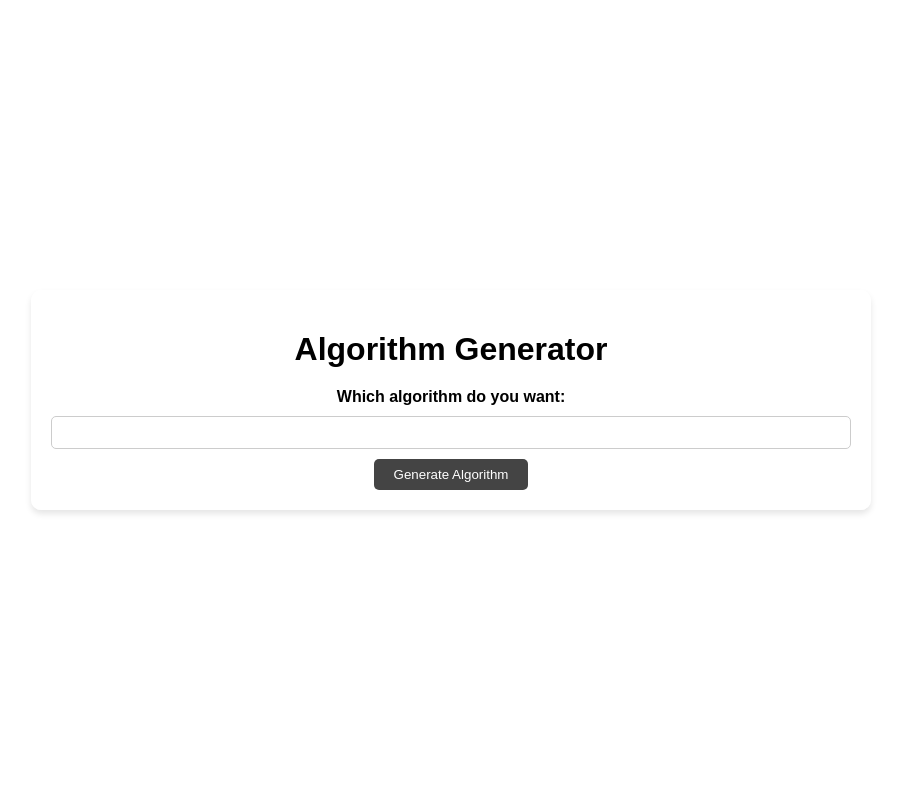
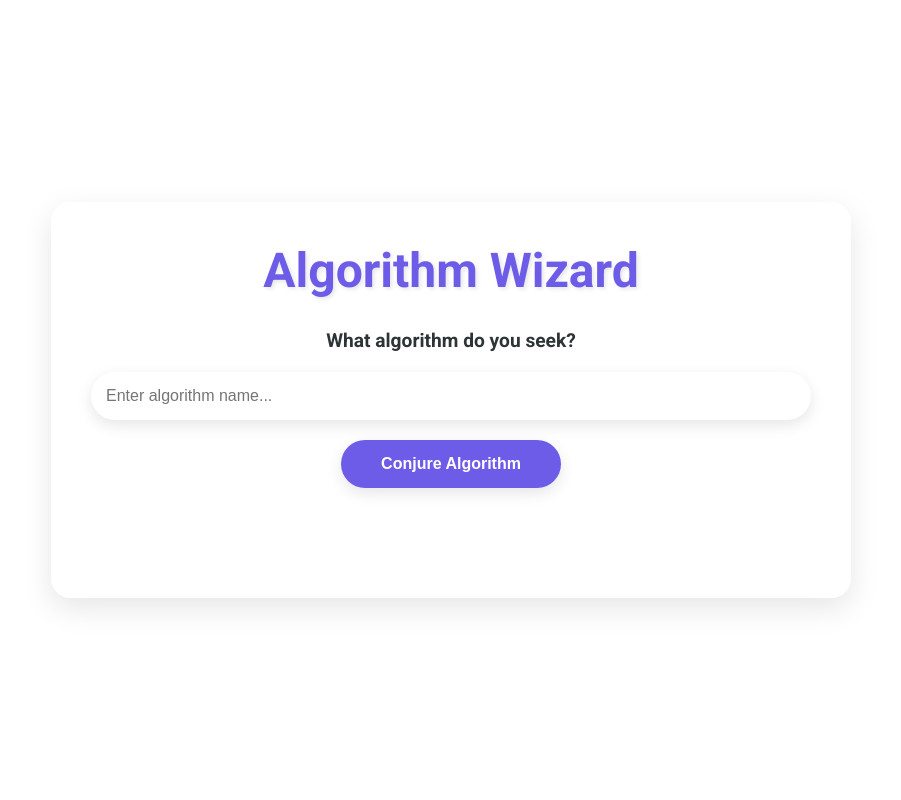
Before and after one commit to kvcops/KV-Nexus, a Flask app: page /algorithm_generation in a window 1280 px wide. Shown: the whole page, without its empty margins (189-1090 px from the left). Run offline with Flask 2, Linux system fonts and the light colour scheme; data that the repository does not hold is empty.

Commit message:
Update algorithm_generation.html

```diff
--- a/templates/algorithm_generation.html
+++ b/templates/algorithm_generation.html
@@ -1,199 +1,237 @@
 <!DOCTYPE html>
-<html>
+<html lang="en">
 <head>
-    <title>Algorithm</title>
+    <meta charset="UTF-8">
     <meta name="viewport" content="width=device-width, initial-scale=1.0">
+    <title>Algorithm Wizard</title>
     <style>
-        body {
-            font-family: Arial, sans-serif;
+        @import url('https://fonts.googleapis.com/css2?family=Roboto:wght@300;400;700&display=swap');
+
+        :root {
+            --primary-color: #6c5ce7;
+            --secondary-color: #a29bfe;
+            --text-color: #2d3436;
+            --background-color: rgba(255, 255, 255, 0.9);
+        }
+
+        * {
             margin: 0;
             padding: 0;
+            box-sizing: border-box;
+        }
+
+        body {
+            font-family: 'Roboto', sans-serif;
+            background-size: cover;
+            background-repeat: no-repeat;
+            background-position: center;
+            background-attachment: fixed;
+            color: var(--text-color);
+            min-height: 100vh;
             display: flex;
             justify-content: center;
             align-items: center;
-            min-height: 100vh; /* Ensure background image covers full screen height */
-            background-size: cover;
-            background-repeat: no-repeat;
-            background-position: center;
+            overflow-x: hidden;
         }
+
         .algo-container {
-            display: none;
-            background-color: rgba(255, 255, 255, 0.8);
-            box-shadow: 0 4px 6px rgba(0, 0, 0, 0.1);
-            border-radius: 10px;
-            padding: 20px;
-            width: 90%; /* Adjusted for smaller screens */
+            background-color: var(--background-color);
+            border-radius: 20px;
+            padding: 40px;
+            width: 90%;
             max-width: 800px;
-            margin: 0 auto;
-            animation: slideIn 0.5s ease-out;
+            box-shadow: 0 10px 30px rgba(0, 0, 0, 0.1);
+            opacity: 0;
+            transform: translateY(50px);
+            transition: all 0.8s cubic-bezier(0.68, -0.55, 0.265, 1.55);
         }
+
+        .algo-container.visible {
+            opacity: 1;
+            transform: translateY(0);
+        }
+
         h1 {
             text-align: center;
-            margin-bottom: 20px;
+            margin-bottom: 30px;
+            font-size: 3rem;
+            color: var(--primary-color);
+            text-shadow: 2px 2px 4px rgba(0, 0, 0, 0.1);
         }
+
         form {
             display: flex;
             flex-direction: column;
             align-items: center;
         }
+
         label {
             font-weight: bold;
-            margin-bottom: 5px; /* Adjusted for better spacing */
+            margin-bottom: 10px;
+            font-size: 1.2rem;
         }
+
         input[type="text"] {
             width: 100%;
-            padding: 8px;
-            margin-top: 5px;
-            border: 1px solid #ccc;
-            border-radius: 5px;
-            box-sizing: border-box; /* Include padding/border in width */
+            padding: 15px;
+            margin-top: 10px;
+            border: none;
+            border-radius: 50px;
+            box-shadow: 0 5px 15px rgba(0, 0, 0, 0.1);
+            font-size: 1rem;
+            transition: all 0.3s ease;
         }
+
+        input[type="text"]:focus {
+            outline: none;
+            box-shadow: 0 5px 20px rgba(108, 92, 231, 0.4);
+        }
+
         input[type="submit"] {
-            padding: 8px 20px;
-            margin-top: 10px;
-            background-color: #444;
-            color: #fff;
+            padding: 15px 40px;
+            margin-top: 20px;
+            background-color: var(--primary-color);
+            color: white;
             border: none;
-            border-radius: 5px;
+            border-radius: 50px;
             cursor: pointer;
-            transition: background-color 0.3s;
+            font-size: 1rem;
+            font-weight: bold;
+            transition: all 0.3s ease;
+            box-shadow: 0 5px 15px rgba(0, 0, 0, 0.1);
         }
+
         input[type="submit"]:hover {
-            background-color: #666;
+            background-color: var(--secondary-color);
+            transform: translateY(-3px);
+            box-shadow: 0 8px 20px rgba(0, 0, 0, 0.2);
         }
+
         #output {
-            margin-top: 20px;
-            padding: 10px;
-            background-color: #f9f9f9;
-            border-radius: 5px;
-            box-shadow: 0 2px 4px rgba(0, 0, 0, 0.1);
-            max-width: 100%;
-            overflow-wrap: break-word;
-            animation: fadeIn 0.5s ease-out;
+            margin-top: 30px;
+            padding: 20px;
+            background-color: rgba(255, 255, 255, 0.8);
+            border-radius: 15px;
+            box-shadow: 0 5px 15px rgba(0, 0, 0, 0.1);
+            font-family: 'Roboto Mono', monospace;
+            font-size: 0.9rem;
+            line-height: 1.6;
+            max-height: 400px;
             overflow-y: auto;
-            max-height: 400px;
-            white-space: pre-wrap;
-            font-family: monospace;
-            display: none; /* Initially hide the output */
+            opacity: 0;
+            transform: translateY(20px);
+            transition: all 0.5s ease;
+            white-space: pre-wrap; /* Preserve formatting and line breaks */
         }
+
+        #output.visible {
+            opacity: 1;
+            transform: translateY(0);
+        }
+
         .loader {
             display: none;
-            position: relative;
             width: 50px;
             height: 50px;
+            border: 5px solid var(--secondary-color);
+            border-top: 5px solid var(--primary-color);
+            border-radius: 50%;
             margin: 20px auto;
-            border: 5px solid #f3f3f3;
-            border-radius: 50%;
-            border-top: 5px solid #3498db;
             animation: spin 1s linear infinite;
         }
+
         @keyframes spin {
             0% { transform: rotate(0deg); }
             100% { transform: rotate(360deg); }
         }
-        @keyframes slideIn {
-            from {
-                transform: translateY(-100%);
-                opacity: 0;
-            }
-            to {
-                transform: translateY(0);
-                opacity: 1;
-            }
-        }
-        @keyframes fadeIn {
-            from {
-                opacity: 0;
-            }
-            to {
-                opacity: 1;
-            }
-        }
 
-        /* Media query for smaller screens */
         @media (max-width: 600px) {
             .algo-container {
                 width: 95%;
+                padding: 30px;
             }
+
+            h1 {
+                font-size: 2.5rem;
+            }
+
             input[type="text"], input[type="submit"] {
-                font-size: 16px;
+                font-size: 1rem;
             }
         }
     </style>
 </head>
 <body>
     <div class="algo-container" id="algoContainer">
-        <h1>Algorithm Generator</h1>
+        <h1>Algorithm Wizard</h1>
         <form id="algoForm">
-            <label for="algorithm">Which algorithm do you want:</label>
-            <input type="text" id="algorithm" name="algorithm">
-            <input type="submit" value="Generate Algorithm">
+            <label for="algorithm">What algorithm do you seek?</label>
+            <input type="text" id="algorithm" name="algorithm" placeholder="Enter algorithm name...">
+            <input type="submit" value="Conjure Algorithm">
         </form>
         <div class="loader" id="loader"></div>
         <div id="output"></div>
     </div>
+
     <script>
         async function fetchRandomAlgorithmImage() {
             try {
                 const response = await fetch('/fetch_image?genre=coding');
                 const data = await response.json();
-                if (data.image_url) {
-                    return data.image_url;
-                } else {
-                    console.error('Error fetching image:', data.error);
-                    return null;
-                }
+                return data.image_url || null;
             } catch (error) {
                 console.error('Failed to fetch image:', error);
                 return null;
             }
         }
 
-        // Load the background image first
-        fetchRandomAlgorithmImage().then(imageUrl => {
+        document.addEventListener('DOMContentLoaded', async () => {
+            const imageUrl = await fetchRandomAlgorithmImage();
             if (imageUrl) {
                 const backgroundImage = new Image();
                 backgroundImage.src = imageUrl;
                 backgroundImage.onload = function() {
-                    // Set background image of body after loading
                     document.body.style.backgroundImage = `url(${imageUrl})`;
-                    // Show the container and its contents after the image is loaded
-                    document.getElementById('algoContainer').style.display = 'block';
+                    document.getElementById('algoContainer').classList.add('visible');
                 };
             }
         });
 
-        // Form submission handling
         document.getElementById('algoForm').addEventListener('submit', async function(event) {
             event.preventDefault();
             const algorithm = document.getElementById('algorithm').value;
+            const loader = document.getElementById('loader');
+            const output = document.getElementById('output');
 
-            document.getElementById('loader').style.display = 'block';
-            document.getElementById('output').style.display = 'none';
+            loader.style.display = 'block';
+            output.style.display = 'none';
+            output.classList.remove('visible');
 
             try {
                 const response = await fetch('/algorithm_generation', {
                     method: 'POST',
-                    headers: {
-                        'Content-Type': 'application/x-www-form-urlencoded'
-                    },
-                    body: `algorithm=${algorithm}`
+                    headers: { 'Content-Type': 'application/x-www-form-urlencoded' },
+                    body: `algorithm=${encodeURIComponent(algorithm)}`
                 });
                 const data = await response.json();
-                const response_text = data.response;
-                // Format response
-                const formatted_response = response_text.replace(/(\*\*[^*]+\*\*|\*[^\*]+\*)/g, '<br><strong>$1</strong>');
-                document.getElementById('output').innerHTML = formatted_response;
-                document.getElementById('output').style.display = 'block';
+
+                const formattedResponse = data.response
+                    .replace(/\*\*([^\*]+)\*\*/g, '<strong>$1</strong>')  // Bold text
+                    .replace(/\*([^\*]+)\*/g, '<em>$1</em>')  // Italic text
+                    .replace(/\n/g, '<br>');  // Line breaks
+
+                output.innerHTML = formattedResponse;
+                output.style.display = 'block';
+                setTimeout(() => output.classList.add('visible'), 100);
             } catch (error) {
                 console.error('Error fetching algorithm:', error);
-                document.getElementById('output').innerHTML = 'Error generating algorithm. Please try again later.';
-                document.getElementById('output').style.display = 'block';
+                output.innerHTML = 'Error conjuring algorithm. Please try again later.';
+                output.style.display = 'block';
+                setTimeout(() => output.classList.add('visible'), 100);
             } finally {
-                document.getElementById('loader').style.display = 'none';
+                loader.style.display = 'none';
             }
         });
-
     </script>
 </body>
 </html>
```
